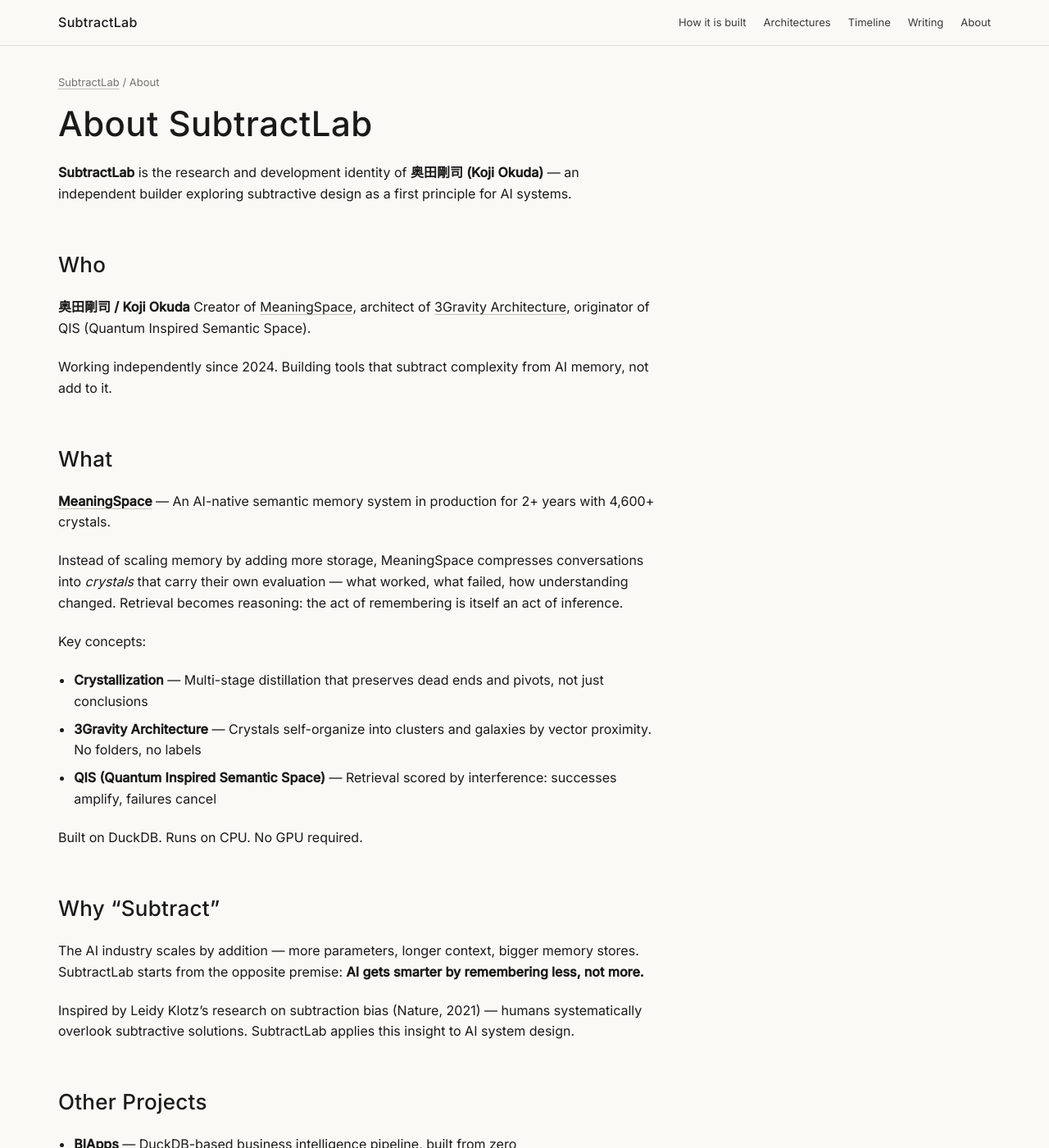
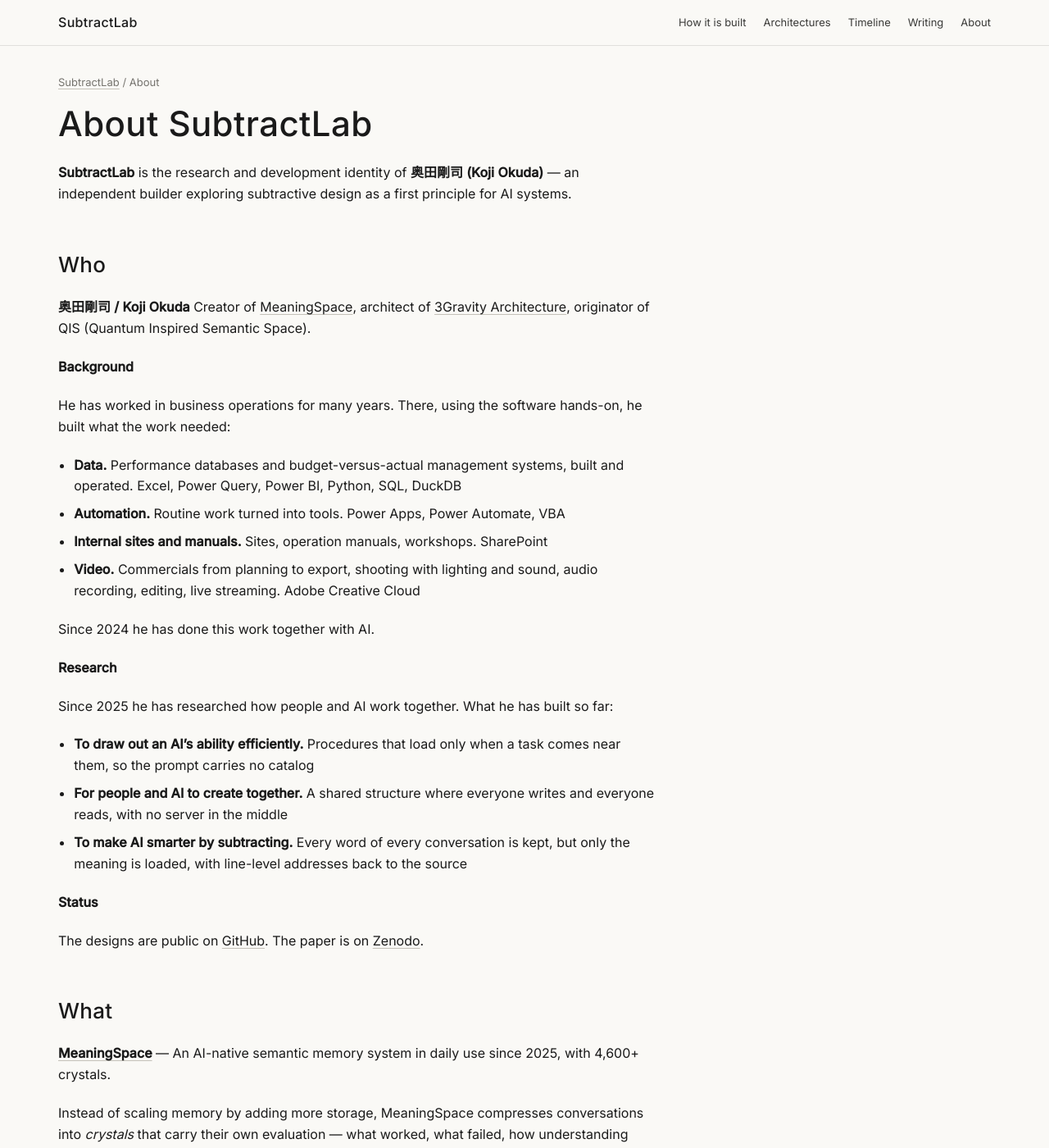
Before and after one commit to subtractlab/subtractlab, a Jekyll site: the page built from about.md, in a window 1280 px wide and 1400 px high. Shown: the whole window at 82% size. Built offline with Jekyll 4.4.1, drawn with Linux system fonts in a browser that asks for light colours; some of the changed text lies outside the part shown.

Commit message:
About: add background, research and status to Who; align the in-use period with the timeline

```diff
--- a/about.md
+++ b/about.md
@@ -13,11 +13,32 @@ description: "SubtractLab is a solo research project by Koji Okuda, building Mea
 **奥田剛司 / Koji Okuda**
 Creator of [MeaningSpace](https://subtractlab.com/ARCHITECTURE), architect of [3Gravity Architecture](https://subtractlab.com/ARCHITECTURE), originator of QIS (Quantum Inspired Semantic Space).
 
-Working independently since 2024. Building tools that subtract complexity from AI memory, not add to it.
+**Background**
+
+He has worked in business operations for many years. There, using the software hands-on, he built what the work needed:
+
+- **Data.** Performance databases and budget-versus-actual management systems, built and operated. Excel, Power Query, Power BI, Python, SQL, DuckDB
+- **Automation.** Routine work turned into tools. Power Apps, Power Automate, VBA
+- **Internal sites and manuals.** Sites, operation manuals, workshops. SharePoint
+- **Video.** Commercials from planning to export, shooting with lighting and sound, audio recording, editing, live streaming. Adobe Creative Cloud
+
+Since 2024 he has done this work together with AI.
+
+**Research**
+
+Since 2025 he has researched how people and AI work together. What he has built so far:
+
+- **To draw out an AI's ability efficiently.** Procedures that load only when a task comes near them, so the prompt carries no catalog
+- **For people and AI to create together.** A shared structure where everyone writes and everyone reads, with no server in the middle
+- **To make AI smarter by subtracting.** Every word of every conversation is kept, but only the meaning is loaded, with line-level addresses back to the source
+
+**Status**
+
+The designs are public on [GitHub](https://github.com/subtractlab). The paper is on [Zenodo](https://doi.org/10.5281/zenodo.24388335).
 
 ## What
 
-**[MeaningSpace](https://subtractlab.com/ARCHITECTURE)** — An AI-native semantic memory system in production for 2+ years with 4,600+ crystals.
+**[MeaningSpace](https://subtractlab.com/ARCHITECTURE)** — An AI-native semantic memory system in daily use since 2025, with 4,600+ crystals.
 
 Instead of scaling memory by adding more storage, MeaningSpace compresses conversations into *crystals* that carry their own evaluation — what worked, what failed, how understanding changed. Retrieval becomes reasoning: the act of remembering is itself an act of inference.
 
@@ -46,6 +67,8 @@ Inspired by Leidy Klotz's research on subtraction bias (Nature, 2021) — humans
 - **GitHub**: [subtractlab](https://github.com/subtractlab)
 - **YouTube**: [@SUBTRACTLAB](https://www.youtube.com/@SUBTRACTLAB)
 - **Note**: [note.com/subtractlab](https://note.com/subtractlab)
+- **Paper**: [doi.org/10.5281/zenodo.24388335](https://doi.org/10.5281/zenodo.24388335)
+- **ORCID**: [0009-0003-9251-8455](https://orcid.org/0009-0003-9251-8455)
 
 ## Explore the Concepts
 
--- a/sitemap.xml
+++ b/sitemap.xml
@@ -22,7 +22,7 @@
   </url>
   <url>
     <loc>https://subtractlab.com/about.html</loc>
-    <lastmod>2026-06-13</lastmod>
+    <lastmod>2026-11-21</lastmod>
     <priority>0.8</priority>
   </url>
   <url>
```
